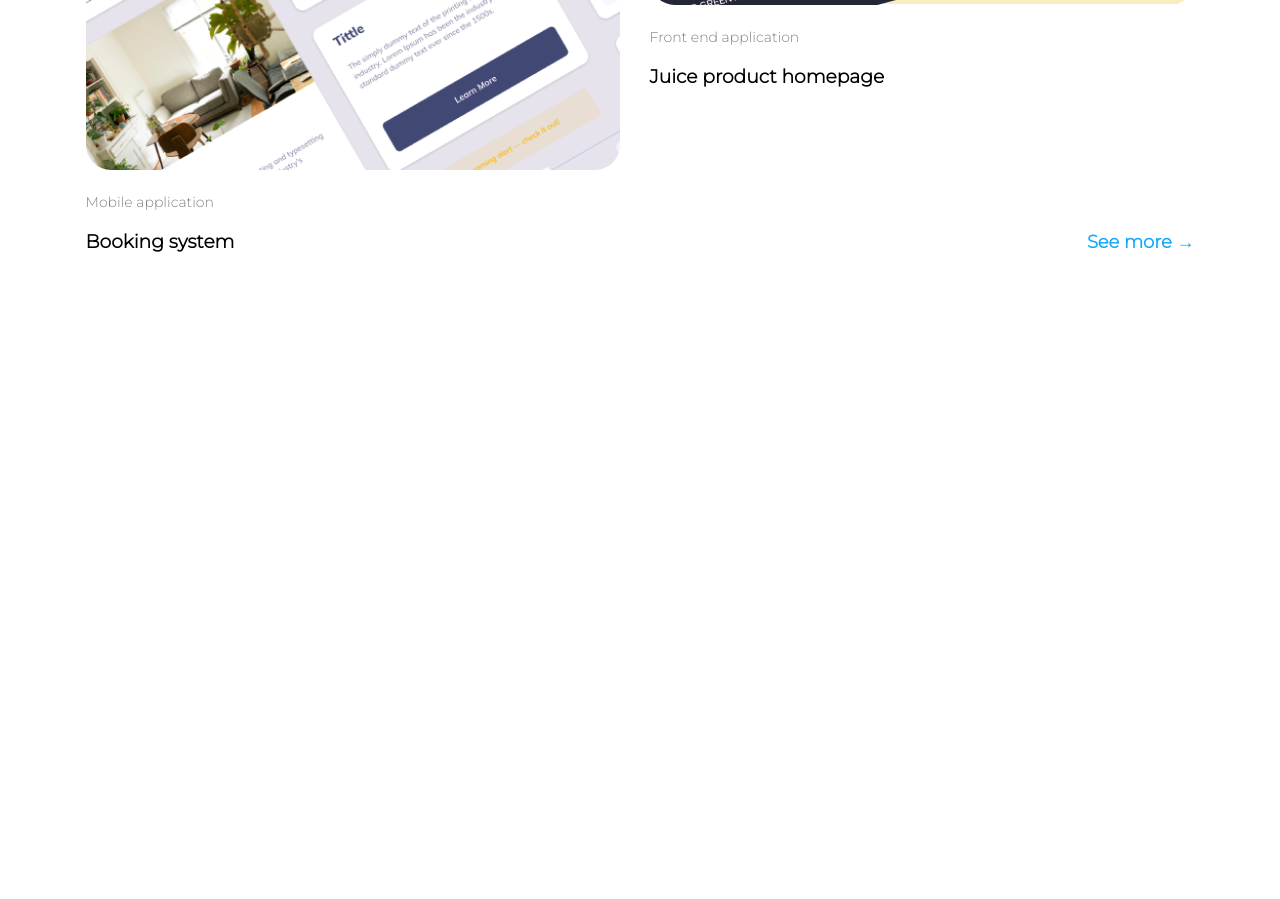
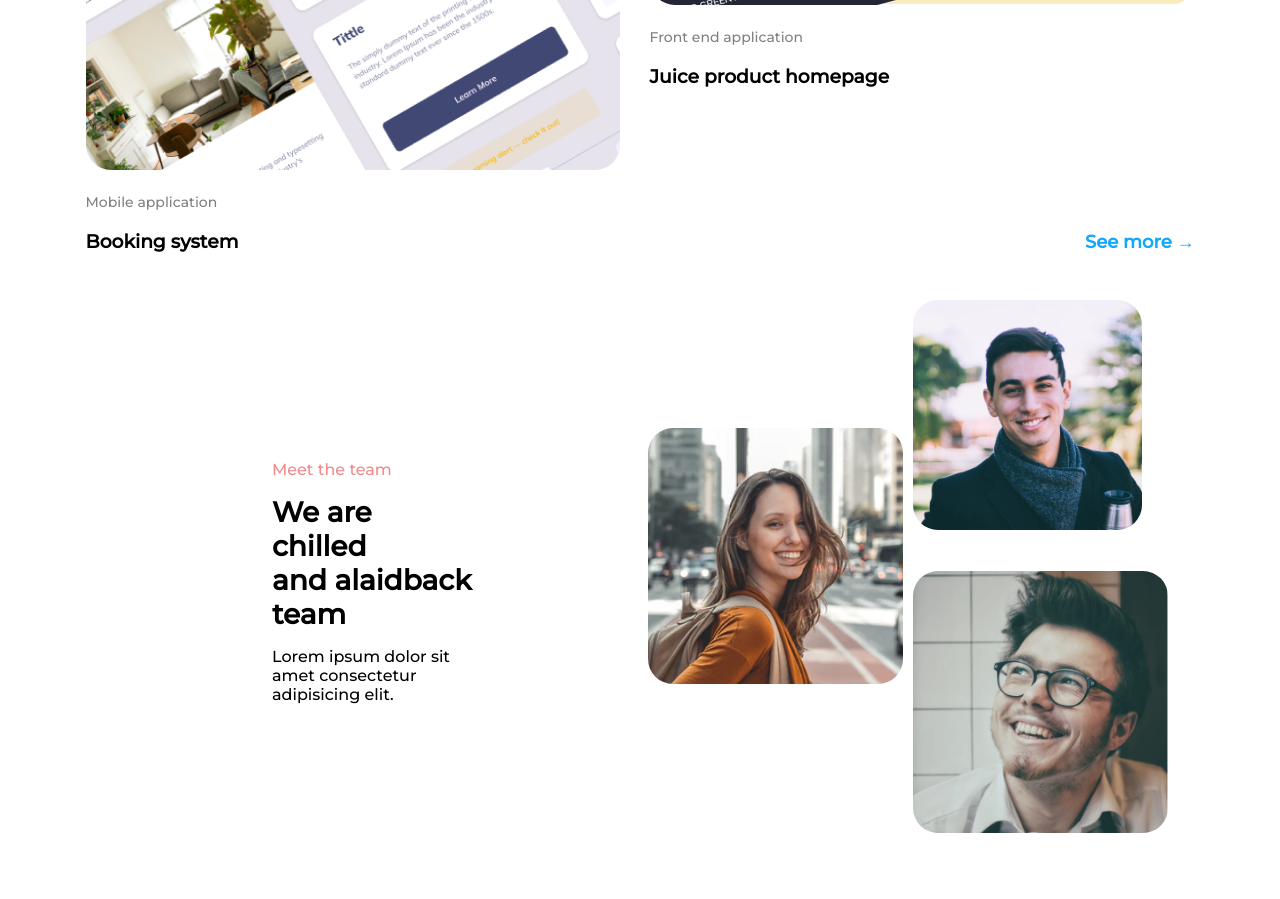
Before and after one commit to emmanuelurbina/eddie-homepage, a plain HTML site: page index.html in a window 1280 px wide. Shown: the part 3059-3958 px from the top of the page. Before the commit the page ends 3359 px from the top, so only its background shows below. Drawn offline with Linux system fonts and the light colour scheme.

Commit message:
+ team section

```diff
--- a/index.html
+++ b/index.html
@@ -6,7 +6,7 @@
     <meta name="viewport" content="width=device-width, initial-scale=1.0">
     <title>Edie Home</title>
     <!-- Montserrato A. font -->
-    <link href="https://fonts.googleapis.com/css2?family=Montserrat:wght@300&display=swap" rel="stylesheet">
+    <link href="https://fonts.googleapis.com/css2?family=Montserrat:wght@500&display=swap" rel="stylesheet">
     <!-- icons -->
     <link href="https://fonts.googleapis.com/icon?family=Material+Icons" rel="stylesheet">
     <!-- styles-->
@@ -187,7 +187,25 @@
                     <a href="#">See more &#8594;</a>
                 </p>
             </div>
-
+        </section>
+        <!--team-->
+        <section class="team" id="team">
+            <article class="team-description">
+                <p class="red">Meet the team</p>
+                <h1>We are chilled <br>and alaidback team</h1>
+                <p class="muted-p">Lorem ipsum dolor sit amet consectetur adipisicing elit.</p>
+            </article>
+            <article class="gird-team-image">
+                <div class="image-1">
+                    <img src="./public/images/person3.png" alt="" class="img">
+                </div>
+                <div class="image-2">
+                    <img src="./public/images/person1.png" alt="" class="img">
+                </div>
+                <div class="image-3">
+                    <img src="./public/images/person2.png" alt="" class="img">
+                </div>
+            </article>
         </section>
     </main>
 
--- a/public/css/main.css
+++ b/public/css/main.css
@@ -213,8 +213,47 @@
     font-weight: bolder;
     font-size: 18px;
 }
-
-
+/*team*/
+.team {
+    display: grid;
+    padding: 2em 3em;
+    grid-template-columns: repeat(2, 1fr);
+    justify-content: space-between;
+    grid-gap:15px
+}
+.team-description {
+    padding: 10em;
+}
+.team-description h1 {
+    font-size: 28px;
+}
+.gird-team-image {
+    display: grid;
+    justify-content: center;
+    grid-gap: 10px;
+    grid-template-areas: 'image1 image2' 'image1 image3' ;
+}
+.image-1{
+    grid-area: image1;
+    padding-top: 8em;
+}
+.image-2{
+    grid-area: image2;
+}
+.image-3{
+    grid-area: image3;
+}
+.image-2 img{
+    width: 90%;
+}
+.red {
+    color: #F18A8A;
+    margin-bottom: 1em;
+}
+.muted-p{
+    margin-top: 1em;
+    columns: grey;
+}
 /*end works*/
 /*responsive*/
 @media screen and (max-width: 600px)  {
@@ -246,6 +285,18 @@
     .pt {
         padding-top: 0;
     }
+    .team {
+        padding: 1em;
+        grid-template-columns: auto;
+    }
+    .image-1{
+        grid-area: image1;
+        padding-top: 3em;
+    }
+    .team-description {
+        padding: 0;
+    }
+
 }
 
 @media screen and (max-width: 600px)  {
```
